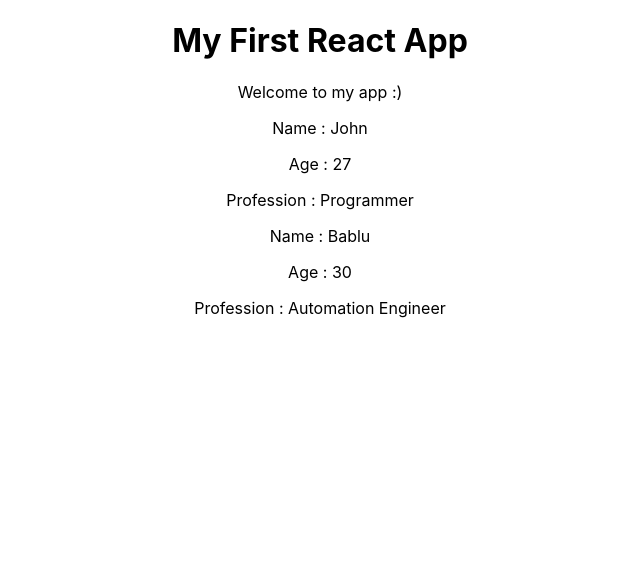
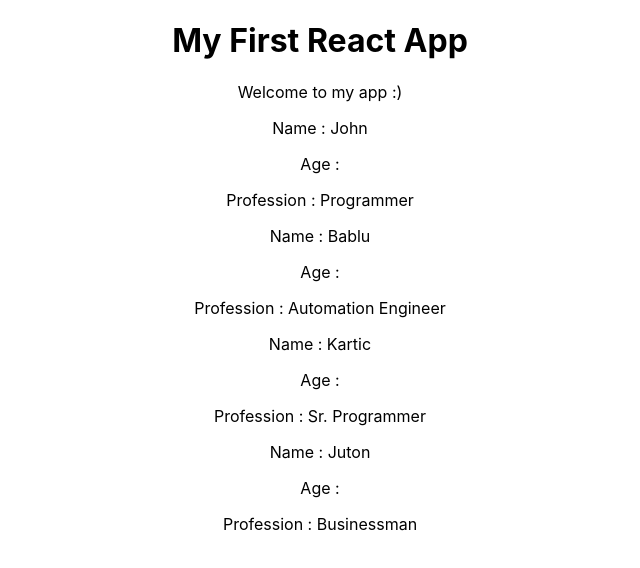
Before and after one commit to devkartic/react-app, a React (Create React App) app: page / in a window 1280 px wide. Shown: the top 568 px of the page, without its empty margins (320-960 px from the left). Built offline with nearby package versions, Linux system fonts and the light colour scheme.

Commit message:
User list view in Test class using props and map

```diff
--- a/src/App.js
+++ b/src/App.js
@@ -2,13 +2,20 @@
 import './App.css';
 import Test from "./components/Test";
 class App extends Component{
+    state = {
+        users : [
+            {id : 1, name : 'John', profession : 'Programmer'},
+            {id : 2, name : 'Bablu', profession : 'Automation Engineer'},
+            {id : 3, name : 'Kartic', profession : 'Sr. Programmer'},
+            {id : 4, name : 'Juton', profession : 'Businessman'},
+        ]
+    };
   render() {
     return (
         <div className="App">
             <h1>My First React App</h1>
             <p>Welcome to my app :)</p>
-            <Test name={'John'} age={27} profession={'Programmer'}/>
-            <Test name={'Bablu'} age={30} profession={'Automation Engineer'}/>
+            <Test users={this.state.users}/>
         </div>
     );
   }
--- a/src/components/Test.js
+++ b/src/components/Test.js
@@ -2,13 +2,20 @@
 
 class Test extends Component{
     render() {
-        console.log(this.props);
-        const {name, age, profession} = this.props
+        const { users } = this.props;
+        const userList = users.map(user=>{
+            return (
+                <div key={user.id}>
+                    <p>Name : { user.name }</p>
+                    <p>Age : { user.age }</p>
+                    <p>Profession : { user.profession }</p>
+                </div>
+            );
+        });
+
         return(
             <div>
-                <p>Name : { name }</p>
-                <p>Age : { age }</p>
-                <p>Profession : { profession }</p>
+                { userList }
             </div>
         );
     }
```
